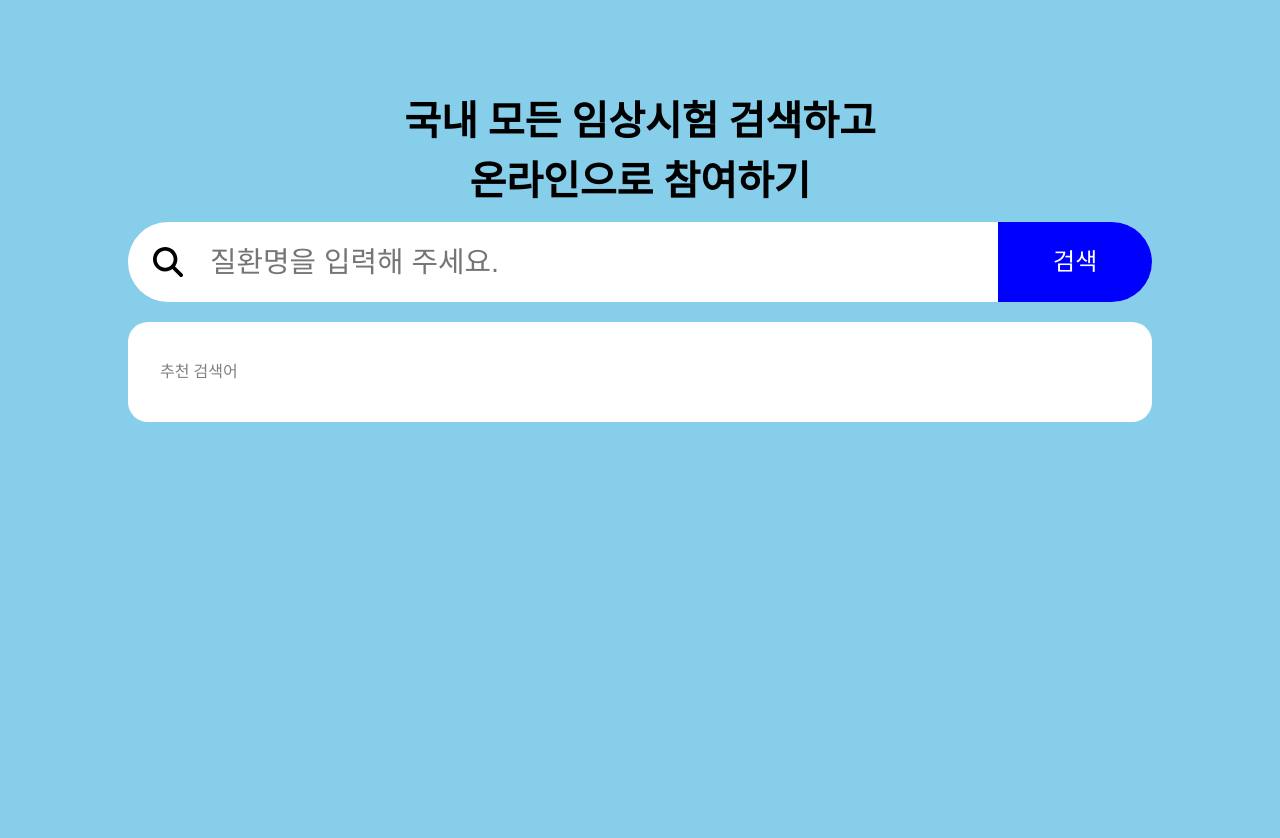
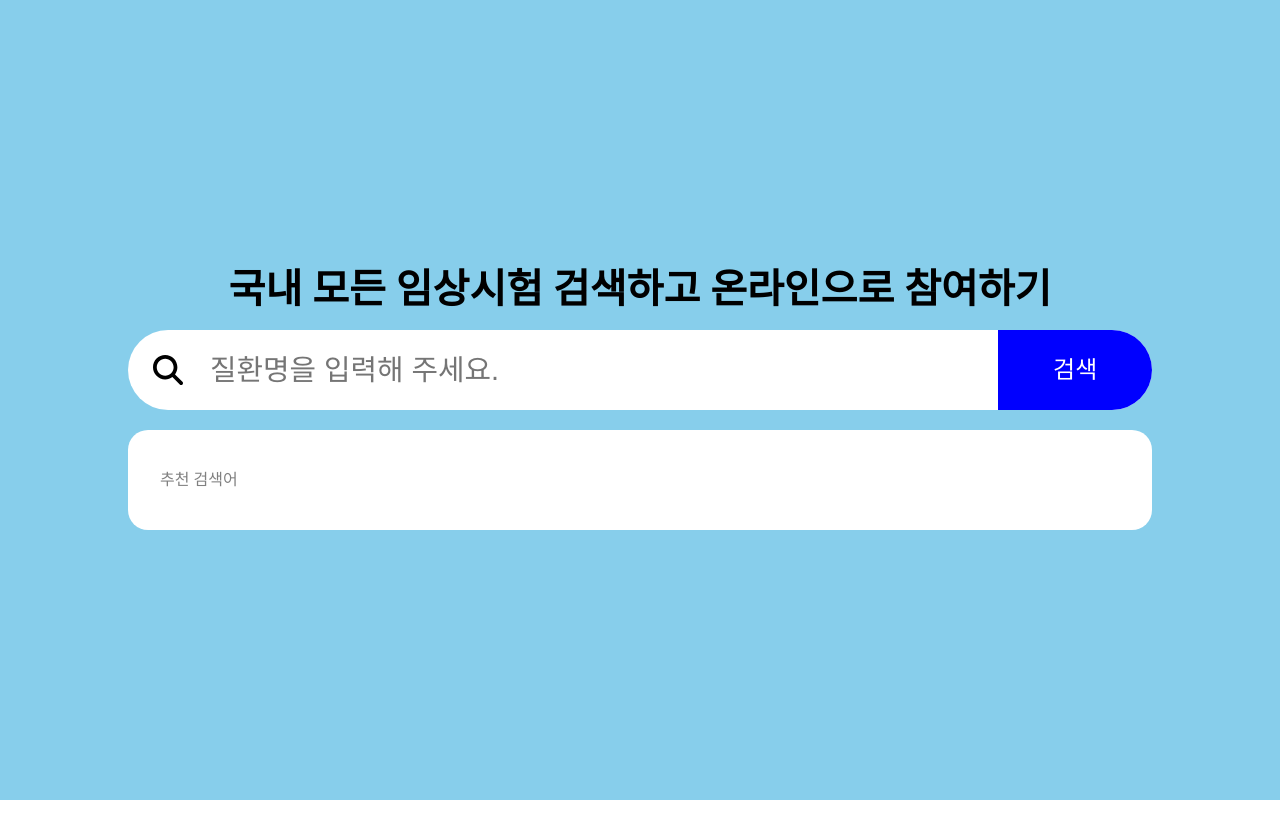
Before and after one commit to wanted-pre-onboarding-team-7/pre-onboarding-8th-3-7, a React (Create React App) app: page / in a window 1280 px wide. Shown: the top 838 px of the page. After the commit the page ends 800 px from the top, so only its background shows below. Built offline with nearby package versions, Linux system fonts and the light colour scheme.

Commit message:
Feat: debounce 구현

```diff
--- a/src/cache/localCashe.ts
+++ b/src/cache/localCashe.ts
@@ -1,17 +1,11 @@
-
-export const session = {
-    set(key:string,value:string) {
-        sessionStorage.setItem(key,value)
-    },
-    get(key:string) {
-        return sessionStorage.getItem(key)
-    }
-}
-export const cacheStorage = {
-    setCache(key:string,value:string) {
-        sessionStorage.set(key,value)
-    },
-    getCache(key:string) {
-        sessionStorage.get(key)
-    }
-}
+export const storage = {
+  canCached(key:string) {
+    return sessionStorage.getItem(key) ? true : false;
+  },
+  setCache(key: string, value: string) {
+    return sessionStorage.setItem(key, value);
+  },
+  getCache(key: string) {
+    return sessionStorage.getItem(key);
+  },
+};
--- a/src/components/searchBar/SearchBar.tsx
+++ b/src/components/searchBar/SearchBar.jsx
@@ -1,6 +1,6 @@
 import styles from './SearchBar.module.css';
 import searchIcon from '../../images/searchIcon.svg';
-function SearchBar() {
+function SearchBar({word,onChangeWord}) {
   //TODO: 검색창 기능 구현
   return (
     <div className={styles.container}>
@@ -10,6 +10,8 @@ function SearchBar() {
           className={styles.searchInput}
           type="text"
           placeholder="질환명을 입력해 주세요."
+          onChange = {onChangeWord}
+          value={word}
         />
       </div>
       <div className={styles.searchButton}>검색</div>
--- /dev/null
+++ b/src/components/searchResult/SearchResult.jsx
@@ -0,0 +1,24 @@
+import styles from './SearchResult.module.css';
+import searchIcon from '../../images/searchIcon.svg';
+
+function SearchResult({ list, word }) {
+  //TODO: 검색 결과 기능 구현
+  return (
+    <div className={styles.container}>
+      <div className={styles.searchContainer}>
+        <span className={styles.recommandKeyword}>추천 검색어</span>
+        {list?.map((element, index) => {
+              if(index<7)
+          return (
+            <div className={styles.result} key={index}>
+              <img className={styles.searchIcon} src={searchIcon} alt=""/>
+              <div className={styles.searchTitle}>{element.sickNm} </div>
+            </div>
+          );
+        })}
+      </div>
+    </div>
+  );
+}
+
+export default SearchResult;
--- a/src/components/searchResult/SearchResult.module.css
+++ b/src/components/searchResult/SearchResult.module.css
@@ -14,3 +14,20 @@
   padding: 2em 2em;
   width: 100%;
 }
+
+.result{
+  cursor: pointer;
+  margin: 20px 0;
+  width:100%;
+  font-size:1.2rem;
+  display:flex;
+  justify-content:flex-start;
+  align-items: center;
+}
+.searchIcon {
+  height: 30px;
+  margin-right:15px;
+}
+.searchTitle {
+  padding-top:0.2em;
+}
--- a/src/components/searchResult/SearchResult.tsx
+++ /dev/null
@@ -1,14 +0,0 @@
-import styles from './SearchResult.module.css';
-
-function SearchResult() {
-  //TODO: 검색 결과 기능 구현
-  return (
-    <div className={styles.container}>
-      <div className={styles.searchContainer}>
-        <span className={styles.recommandKeyword}>추천 검색어</span>
-      </div>
-    </div>
-  );
-}
-
-export default SearchResult;
--- /dev/null
+++ b/src/hooks/useSearch.js
@@ -0,0 +1,47 @@
+import { useEffect, useState } from "react";
+import { getResult } from "../api/axios";
+
+import { storage } from "../cache/localCashe";
+
+const useDebouncedEffect = (func,delay, deps) => {
+    useEffect(()=>{
+      const timer = setTimeout(()=>{
+        func(deps)
+      },delay);
+    return () => {
+      clearTimeout(timer);
+    }
+    },[deps])
+  }
+
+function useSearch() {
+    const [word, setWord] = useState("")
+    const [list,setList] = useState([])
+
+    const onChangeWord = (e) => {
+        setWord(e.target.value)
+    }
+
+    const result = (value) => {
+        console.log(value)
+        if(value==='') return setList([])
+        if (storage.canCached(value)) {
+            console.log(storage.canCached(value))
+            setList(JSON.parse(storage.getCache(value)))
+        }
+        else {
+            getResult(value).then(
+                data => {
+                    storage.setCache(value, JSON.stringify(data))
+                    setList(data)
+                }
+            )
+        }
+    }
+
+
+    useDebouncedEffect(result,800,word)
+    return {word,list,onChangeWord}
+}
+
+export default useSearch;
--- /dev/null
+++ b/src/pages/Home.jsx
@@ -0,0 +1,28 @@
+import styles from './Home.module.css';
+import SearchBar from '../components/searchBar/SearchBar';
+import SearchResult from '../components/searchResult/SearchResult';
+import useSearch from '../hooks/useSearch';
+import { useEffect, useState } from 'react';
+
+function Home() {
+
+  const {word,list,onChangeWord} = useSearch()
+  const [data,setData] = useState([])
+
+  useEffect(()=>{
+
+      if(word) {
+        setData(word)
+      }
+  },[list])
+
+  return (
+    <div className={styles.container}>
+      <span className={styles.mainText}>국내 모든 임상시험 검색하고 온라인으로 참여하기</span>
+      <SearchBar word={word} onChangeWord={onChangeWord}/>
+      <SearchResult word={word} data={data} list={list} />
+    </div>
+  );
+}
+
+export default Home;
--- a/src/pages/Home.module.css
+++ b/src/pages/Home.module.css
@@ -4,7 +4,7 @@
   height: 100vh;
   display: flex;
   flex-direction: column;
-  padding-top: 8%;
+  justify-content: center;
   align-items: center;
   gap: 20px;
 }
--- a/src/pages/Home.tsx
+++ /dev/null
@@ -1,16 +0,0 @@
-import styles from './Home.module.css';
-import SearchBar from '../components/searchBar/SearchBar';
-import SearchResult from '../components/searchResult/SearchResult';
-
-function Home() {
-  return (
-    <div className={styles.container}>
-      <span className={styles.mainText}>국내 모든 임상시험 검색하고</span>
-      <span className={styles.mainText}>온라인으로 참여하기</span>
-      <SearchBar />
-      <SearchResult />
-    </div>
-  );
-}
-
-export default Home;
```
Also changed, not shown: src/api/axios.ts (+4 -4 lines), src/cache/axiosClient.tsx (+8 -8 lines), src/utils/debounce.js (added, +8 -0 lines).
